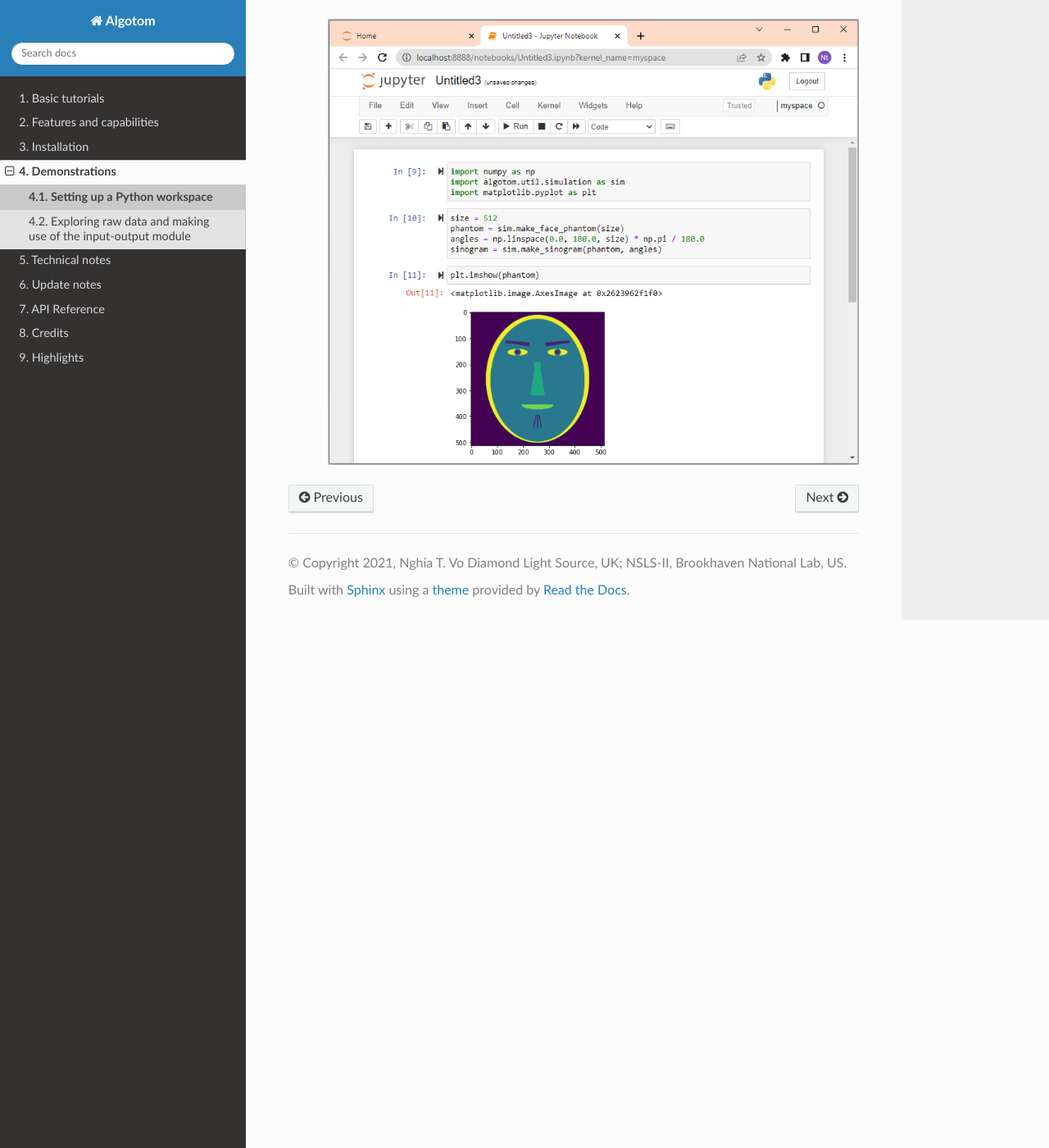
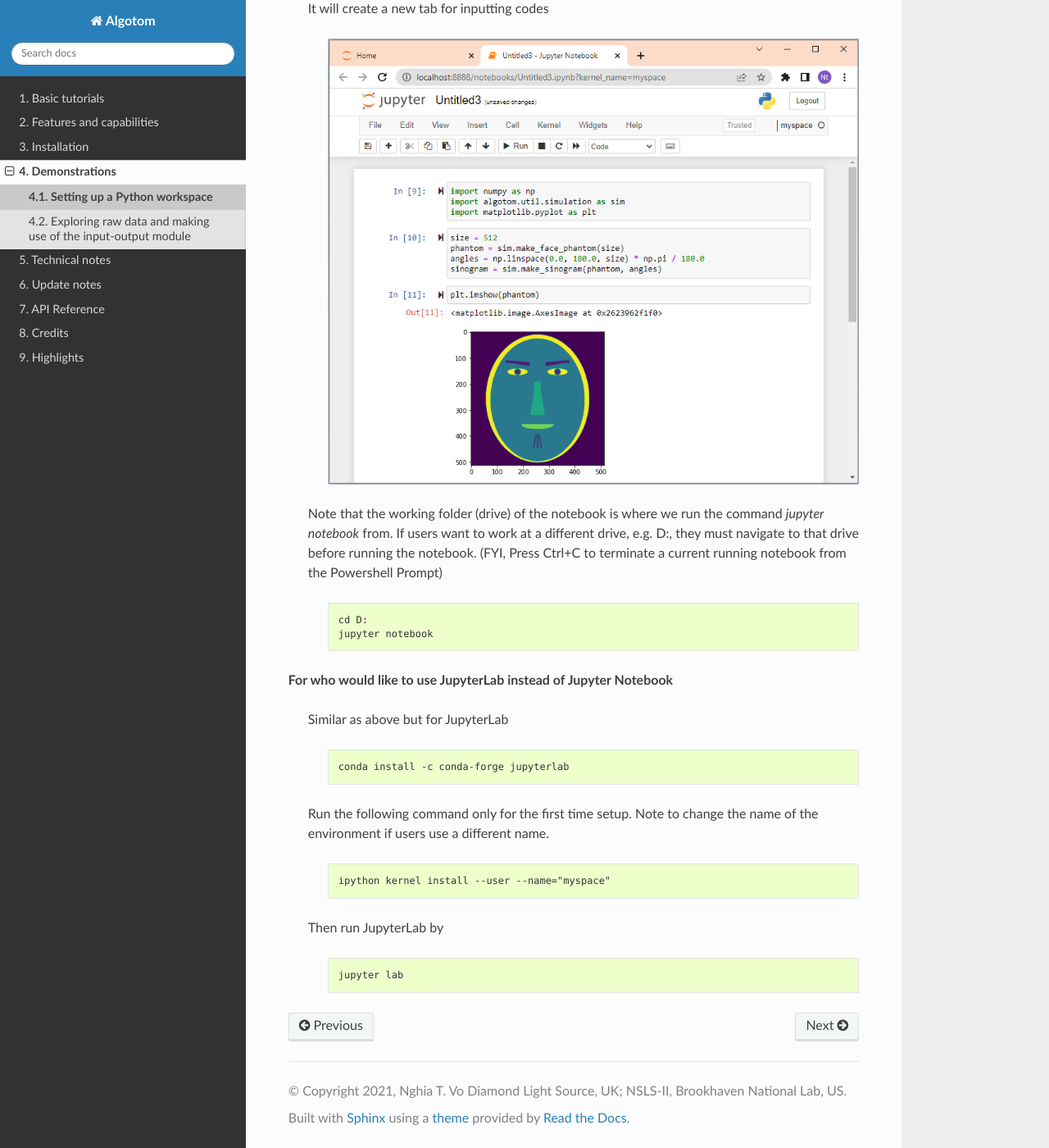
Before and after one commit to algotom/algotom, a Sphinx documentation site: the page built from docs/source/toc/section4/section4_1.rst, in a window 1280 px wide and 1400 px high, scrolled down 4018 px. Shown: the whole window at 82% size. Built offline with Sphinx 7.4.7 and the Read the Docs theme 2.0.0, drawn with Linux system fonts in a browser that asks for light colours; some of the changed text lies outside the part shown.

Commit message:
Update doc

```diff
--- a/docs/source/toc/section4/section4_1.rst
+++ b/docs/source/toc/section4/section4_1.rst
@@ -133,7 +133,7 @@ and less troublesome for beginners.
             :width: 100 %
             :align: center
 
-**4. Write and run codes interactively using Jupyter notebook (optional)**
+**4. Write and run codes interactively using Jupyter Notebook (optional)**
 
     Using Python scripts is efficient and practical for processing multiple datasets.
     However, if users want to work with data interactively to define a workflow,
@@ -147,6 +147,8 @@ and less troublesome for beginners.
             conda install -c conda-forge jupyter
 
     Run the following command to enable the current environment in notebook
+    (only need for the first time setup). Note to change the name of the environment if
+    users use a different name.
 
         .. code-block:: console
 
@@ -171,3 +173,33 @@ and less troublesome for beginners.
             :name: fig_4_1_5
             :width: 100 %
             :align: center
+
+    Note that the working folder (drive) of the notebook is where we run the command *jupyter notebook* from.
+    If users want to work at a different drive, e.g. D:, they must navigate to that drive before running the notebook.
+    (FYI, Press Ctrl+C to terminate a current running notebook from the Powershell Prompt)
+
+        .. code-block:: console
+
+            cd D:
+            jupyter notebook
+
+**For who would like to use JupyterLab instead of Jupyter Notebook**
+
+    Similar as above but for JupyterLab
+
+        .. code-block:: console
+
+            conda install -c conda-forge jupyterlab
+
+    Run the following command only for the first time setup. Note to change the name of the environment if
+    users use a different name.
+
+        .. code-block:: console
+
+            ipython kernel install --user --name="myspace"
+
+    Then run JupyterLab by
+
+        .. code-block:: console
+
+            jupyter lab
```
Also changed, not shown: docs/source/toc/section4.rst (+5 -5 lines).
